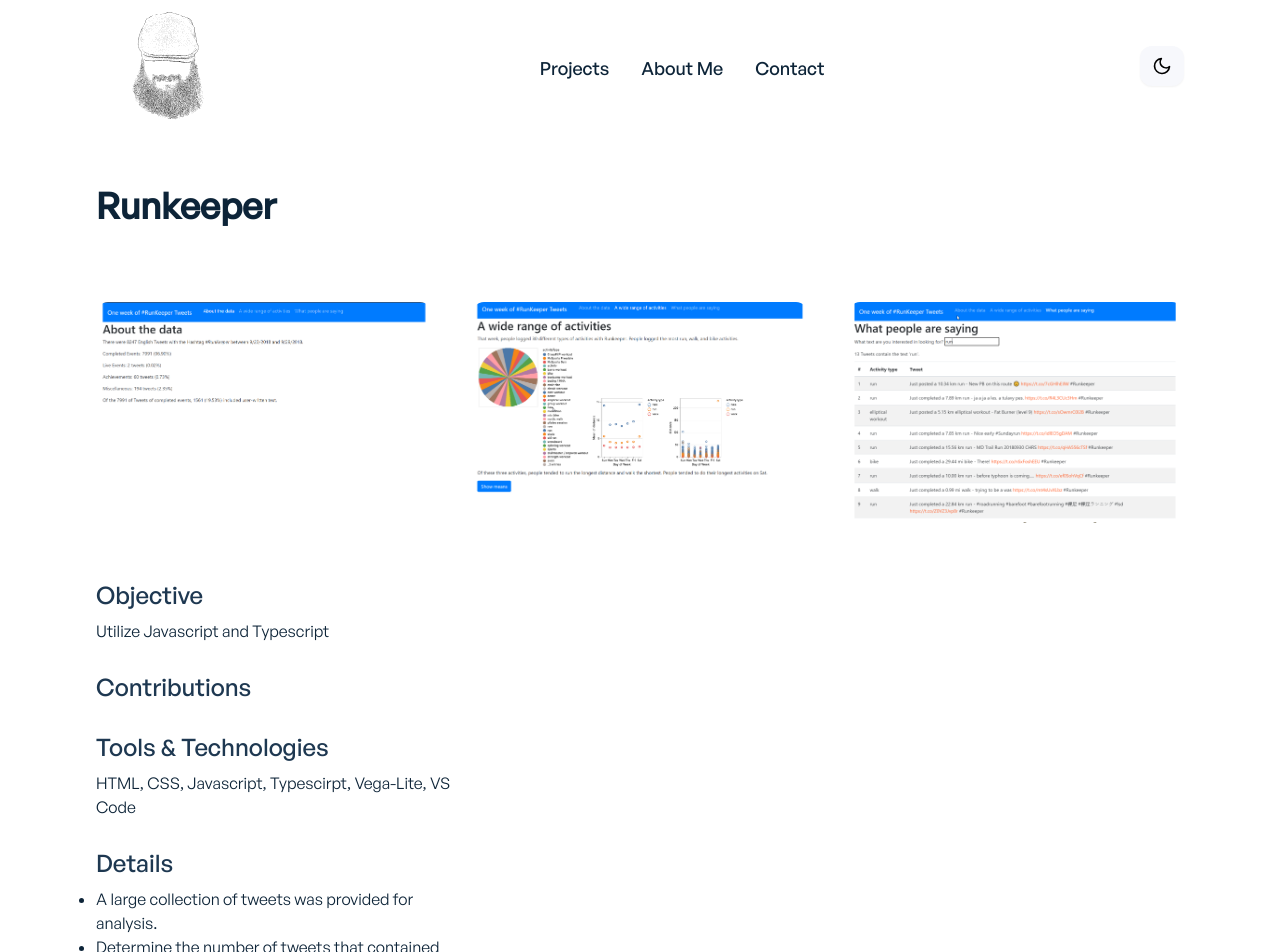
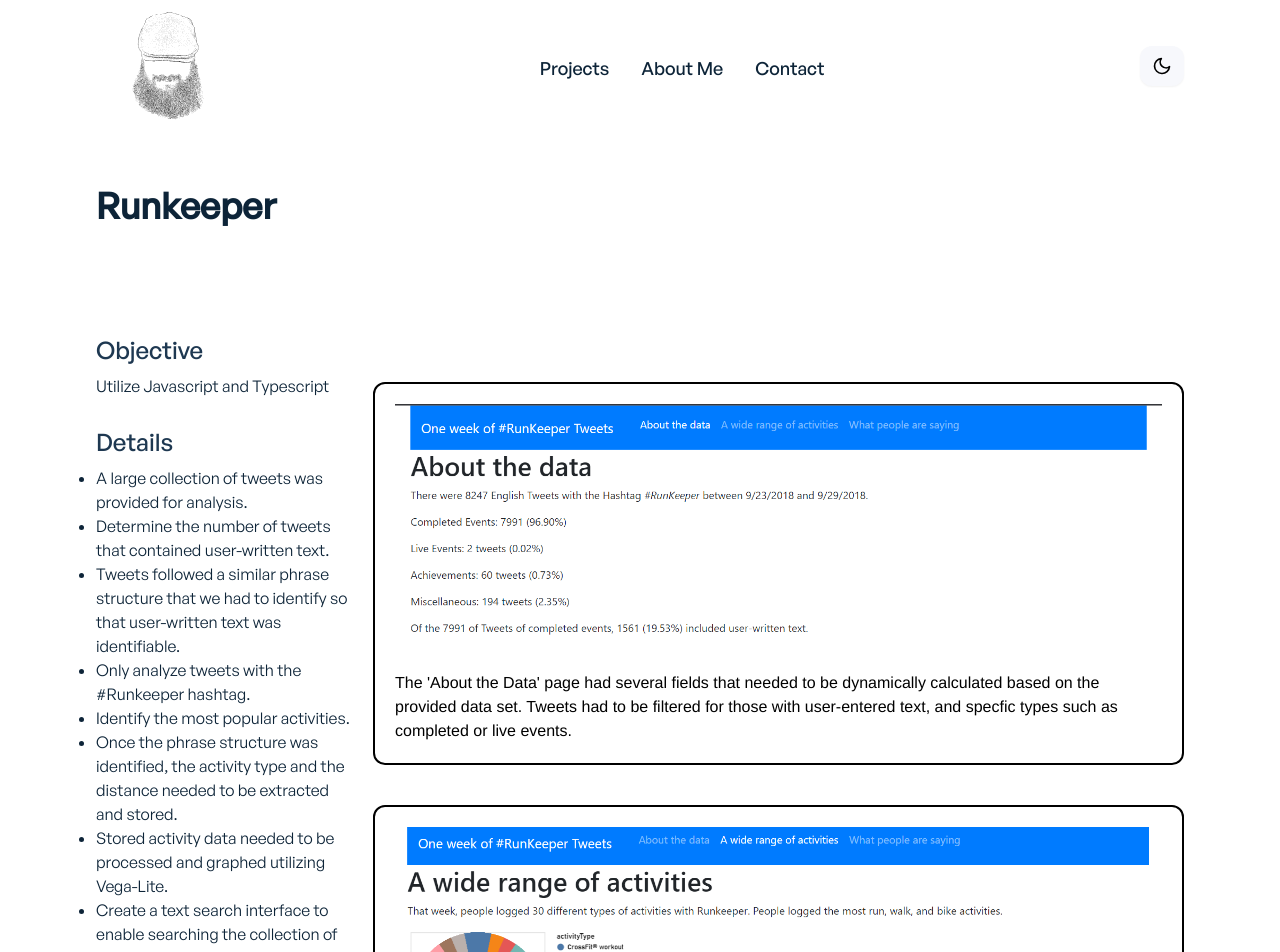
Before and after one commit to briancantwell/cantwell-portfolio, a Vue app: page /projects/runkeeper in a window 1280 px wide. Shown: the top 952 px of the page. Built offline with nearby package versions, Linux system fonts and the light colour scheme; what vue-backtotop would draw is missing.

Commit message:
began formmating ProjectGallery

```diff
--- a/src/components/projects/ProjectGallery.vue
+++ b/src/components/projects/ProjectGallery.vue
@@ -1,14 +1,14 @@
 <script>
 export default {
 	props: ['projectData'],
-	created(){
-
+	created() {
+		console.log(this.projectData.demo);
 	}
 };
 </script>
 
 <template>
-	<div class="grid grid-cols-1 sm:grid-cols-3 sm:gap-10 mt-12">
+	<!-- <div class="grid grid-cols-1 sm:grid-cols-3 sm:gap-10 mt-12">
 		<div
 			class="mb-10 sm:mb-0"
 			v-for="item in projectData"
@@ -20,5 +20,22 @@
 				alt=""
 			/>
 		</div>
+	</div> -->
+
+	<div class="grid grid-cols-1  sm:gap-10 mt-12">
+		<div class="mb-10 sm:mb-0 border-2 border-black rounded-xl" v-for="item in projectData" :key="item.imgurl">
+			<iframe class="pt-5 px-5" v-if="projectData[0].demo" :src="projectData[0].demo" frameborder="0" width="960" height="569" allowfullscreen="true"
+				mozallowfullscreen="true" webkitallowfullscreen="true">
+			</iframe>
+
+			<img :src="item.imgurl" class=" rounded-xl cursor-pointer shadow-lg sm:shadow-none pt-5 px-5" alt="" />
+			<p class="text-left p-5">
+				{{ item.description }}
+			</p>
+
+
+		</div>
+
+
 	</div>
 </template>
--- a/src/components/projects/ProjectInfo.vue
+++ b/src/components/projects/ProjectInfo.vue
@@ -14,9 +14,9 @@
 </script>
 
 <template>
-	<div class="block sm:flex gap-0 sm:gap-10 mt-14">
+	<!-- <div class="block sm:flex gap-0 sm:gap-10 mt-14"> -->
 		<!-- Single project left section details -->
-		<div class="w-full sm:w-1/3 text-left">
+		<div class="w-full text-left">
 
 			<!-- Single project objectives -->
 			<div class="mb-7">
@@ -27,20 +27,28 @@
 					{{ projectInfo.objectivesDetails }}
 				</p>
 			</div>
+			<!-- Single project details -->
 
+			<div class="mb-7" v-if="projectInfo.projectDetails">
+				<p class="font-general-medium text-2xl text-ternary-dark dark:text-ternary-light mb-2">
+					{{ projectInfo.projectDetailsHeading }}
+				</p>
+				<ul class="font-general-regular text-primary-dark dark:text-ternary-light list-disc">
+					<li v-for="detail in projectInfo.projectDetails" :key="detail.text">
+						{{ detail.text }}
+					</li>
+				</ul>
+			</div>
 			<!-- Single project contributions -->
-			<div class="mb-7">
+			<div class="mb-7" v-if="projectInfo.contributions[0].text">
 				<p class="font-general-medium text-2xl text-ternary-dark dark:text-ternary-light mb-2">
 					{{ projectInfo.contributions[0].title }}
 				</p>
-				<ul class="font-general-regular text-primary-dark dark:text-ternary-light list-disc">
+				<ul class="font-general-regular text-primary-dark dark:text-ternary-light list-none">
 					<li v-for="item in projectInfo.contributions[0].text" :key="item.text">
 						{{ item.text }}
 					</li>
 				</ul>
-				<!-- <p class="font-general-regular text-primary-dark dark:text-ternary-light">
-					{{ projectInfo.contributions[0].contributions }}
-				</p> -->
 			</div>
 
 			<!-- Single project technologies -->
@@ -54,20 +62,8 @@
 			</div>
 
 
-			<!-- Single project details -->
-
-			<div class="mb-7">
-				<p class="font-general-medium text-2xl text-ternary-dark dark:text-ternary-light mb-2">
-					{{ projectInfo.projectDetailsHeading }}
-				</p>
-				<ul class="font-general-regular text-primary-dark dark:text-ternary-light list-disc">
-					<li v-for="detail in projectInfo.projectDetails" :key="detail.text">
-						{{ detail.text }}
-					</li>
-				</ul>
-			</div>
 			<!-- Single project external links -->
-			<div class="mb-7">
+			<div class="mb-7" v-if="projectInfo.extlinks[0].links">
 				<p class="font-general-medium text-2xl text-ternary-dark dark:text-ternary-light mb-2">
 					{{ projectInfo.extlinks[0].title }}
 				</p>
@@ -80,7 +76,8 @@
 
 			</div>
 		</div>
+		<!-- end left section -->
 
 
-	</div>
+	<!-- </div> -->
 </template>
--- a/src/components/shared/AppHeaderLinks.vue
+++ b/src/components/shared/AppHeaderLinks.vue
@@ -8,7 +8,7 @@
 	<!-- Header links -->
 	<div
 		:class="isOpen ? 'block' : 'hidden'"
-		class="m-0 sm:ml-4 mt-5 sm:mt-3 sm:flex p-5 sm:p-0 justify-center items-center shadow-lg sm:shadow-none"
+		class="m-0 sm:ml-4 mt-5 sm:mt-3 sm:flex p-5 sm:p-0 justify-center items-center shadow-lg sm:shadow-none bg-sky-500/0"
 	>
 		<router-link
 			to="/projects/"
@@ -28,17 +28,11 @@
 			aria-label="Contact"
 			>Contact</router-link
 		>
-		<div
+		<!-- <div
 			class="border-t-2 pt-3 sm:pt-0 sm:border-t-0 border-primary-light dark:border-secondary-dark"
 		>
-			<button
-				class="font-general-medium sm:hidden block text-left text-md font-medium bg-indigo-500 hover:bg-indigo-600 text-white shadow-sm rounded-sm px-4 py-2 mt-2 duration-500"
-				@click="showModal()"
-				aria-label="Hire Me Button"
-			>
-				Hire Me
-			</button>
-		</div>
+
+		</div> -->
 	</div>
 </template>
 
--- a/src/data/project_data.js
+++ b/src/data/project_data.js
@@ -2,12 +2,12 @@
 
     "soundcloud": {
         "id": 1,
-        category: 'Design',
+        "category": 'Design',
         "url": "soundcloud",
         "title": "SoundCloud Redesign",
         "description": {
             "objective": "As a group, analyze a website interface, conduct interviews and surveys about user experience and redesign the website based on analysis results. Write a blog post detailing our design process.",
-            "details": [],
+            // "details": [],
             "contribution": [
                 {
                     "text":"Created mockups of low, medium, and high fidelity for the Support Page",
@@ -48,28 +48,24 @@
     },
     "spec_story": {
         "id": 2,
-        category: 'Design',
+        "category": 'Design',
         "url": "spec_story",
         "title": "Speculative Story",
         "description": {
             "objective": "Envision three new forms of interaction with a non-traditional computational system.",
-            "details": [],
-            "contribution": [
-                {
-                    "text":""
-                }
-            ],
+            // "details": [],
+            // "contribution": [],
             "techs":[
                 'Google Slides',
                  'Google Drawings',
             ],
-            "extlinks": []
+            // "extlinks": []
         },
         "logourl": require('@/assets/speculative-story/spec-story-logo.png'),
-        "demourl": "",
         "data": [
             {
-                "imgurl": require('@/assets/speculative-story/0.jpg'),
+                // "imgurl": require('@/assets/speculative-story/0.jpg'),
+                "demo": "https://docs.google.com/presentation/d/e/2PACX-1vRMYqNFrel8xyK9CjuGMFUdagP3QmX8t1cl7-Q-RGWsBF7wJeTwV0aAYRRvRAYVBWX3YvZjAHzsKoRb/embed?start=true&loop=true&delayms=5000",
                 "description": "I chose augmented reality as the interface to work on. I began by searching the internet for current and proposed ideas related to augmented reality interaction and devices.\n\nDesign Goals\n I made some design goals to adhere to for my own ideals on interacting with augmented reality:\n1) The 3 primary types of input would be verbal, hand tracking, and eye tracking. \n2) The device should require minimal physical interaction for operation. \n 3) Interactions should be natural and easy to learn.\n\n These design decisions were inspired by current common interactions and developing technologies. Verbal commands are already commonplace with mobile and smart home devices. Hand tracking technology is still young. The Oculus Quest platform has implemented hand tracking input for their VR headset. Eye tracking technology is still young as well. The required hardware is still relatively bulky. However, Tobii Technology has created glasses capable of eye tracking and are now developing augmented reality glasses similar to the hypothetical Gadget Glasses I proposed for this assignment.",
             },
         ]
@@ -107,7 +103,7 @@
                     "text": "Create a text search interface to enable searching the collection of tweets and display a list."
                 },
             ],
-            "contribution": [],
+            // "contribution": [],
             "techs":[
                 'HTML',
                 'CSS',
@@ -156,8 +152,8 @@
         "title": "Spotify API",
         "description": {
             "objective": "Utilize the Spotify API to authenticate and retrieve data and then use Angular to create a frontend to display retrieved data",
-            "details": [],
-            "contribution": [],
+            // "details": [],
+            // "contribution": [],
             "techs":[
                 'HTML',
                 'CSS',
--- a/src/views/ProjectView.vue
+++ b/src/views/ProjectView.vue
@@ -50,6 +50,7 @@
 
 					}
 				],
+				demo:projectData[data.$route.params.projectId].demo,
 			},
 
 
@@ -69,111 +70,6 @@
 	},
 
 
-	// 	url: (project.url),
-	// 	logo: (project.logourl),
-	// 	demo: (project.demourl),
-	// title: (project.title),
-	// 	objective: (project.description.objective),
-	// 	//array of text items (text)
-	// 	details: (project.description.details),
-	// 	contribution: (project.description.contribution),
-	// 	tools: (project.description.tools),
-	// 	//array of links (text, url)
-	// 	extlinks: (project.description.extlinks),
-	// 	//array of images with description (imgurl, description)
-	// 	data: (project.data),
-
-
-	// return {
-
-
-
-	// url: (project.url),
-	// logo: (project.logourl),
-	// demo: (project.demourl),
-	// title:(project.title),
-	// objective: (project.description.objective),
-	// //array of text items (text)
-	// details: (project.description.details),
-	// contribution: (project.description.contribution),
-	// tools: (project.description.tools),
-	// //array of links (text, url)
-	// extlinks: (project.description.extlinks),
-	// //array of images with description (imgurl, description)
-	// data: (project.data),
-
-
-
-
-	// 	relatedProject: {
-	// 		relatedProjectsHeading: 'Related Projects',
-	// 		relatedProjects: [
-	// 			{
-	// 				id: 1,
-	// 				title: 'Mobile UI',
-	// 				img: require('@/assets/images/mobile-project-1.jpg'),
-	// 			},
-	// 			{
-	// 				id: 2,
-	// 				title: 'Web Application',
-	// 				img: require('@/assets/images/web-project-1.jpg'),
-	// 			},
-	// 			{
-	// 				id: 3,
-	// 				title: 'UI Design',
-	// 				img: require('@/assets/images/ui-project-2.jpg'),
-	// 			},
-	// 			{
-	// 				id: 4,
-	// 				title: 'Kabul Mobile App UI',
-	// 				img: require('@/assets/images/mobile-project-2.jpg'),
-	// 			},
-	// 		],
-	// 	},
-	// };
-	// },
-	// 	mounted() {
-	// 		feather.replace();
-
-	// },
-	// updated() {
-	// 	feather.replace();
-	// },
-	// computed:{
-
-	// },
-	// methods: {
-	// },
-	// console.log(this.$route);
-	// const data = projectData[this.$route.params.projectId];
-	// console.log(data);
-
-	// 	url: (project.url),
-	// 	logo: (project.logourl),
-	// 	demo: (project.demourl),
-	// title: (project.title),
-	// 	objective: (project.description.objective),
-	// 	//array of text items (text)
-	// 	details: (project.description.details),
-	// 	contribution: (project.description.contribution),
-	// 	tools: (project.description.tools),
-	// 	//array of links (text, url)
-	// 	extlinks: (project.description.extlinks),
-	// 	//array of images with description (imgurl, description)
-	// 	data: (project.data),
-
-	// 	feather.replace();
-
-	// },
-	// updated() {
-	// 	feather.replace();
-	// },
-	// computed:{
-
-	// },
-	// methods: {
-	// },
-
 };
 </script>
 
@@ -182,14 +78,18 @@
 		<!-- Project header -->
 		<ProjectHeader :projectTitle="title" />
 
-		<!-- Project gallery -->
-		<ProjectGallery :projectData="data" />
+	</div>
+	<div class="container mx-auto mt-10 sm:mt-20 grid md:grid-cols-12 grid-cols-1 gap-x-5">
 
-		<!-- Project information -->
-		<ProjectInfo :projectInfo="projectInfo" />
+		<div class="col-span-3 gap-x-5">
+			<!-- Project information -->
+			<ProjectInfo :projectInfo="projectInfo" />
+		</div>
+		<div class="col-span-9">
+			<!-- Project gallery -->
+			<ProjectGallery :projectData="data" />
+		</div>
 
-		<!-- Project related projects -->
-		<!-- <ProjectRelatedProjects :relatedProject="relatedProject" /> -->
 	</div>
 </template>
 
```
